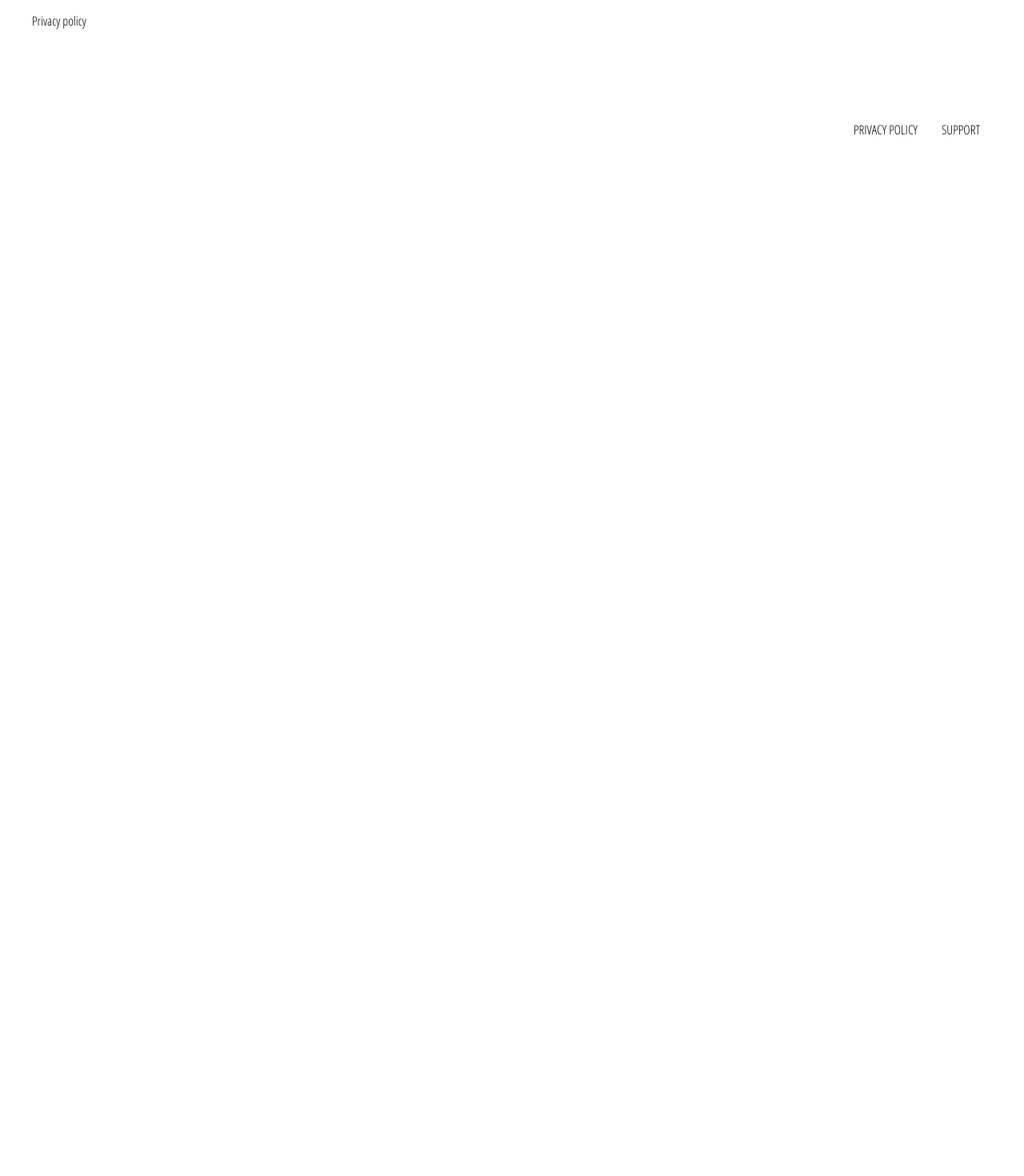
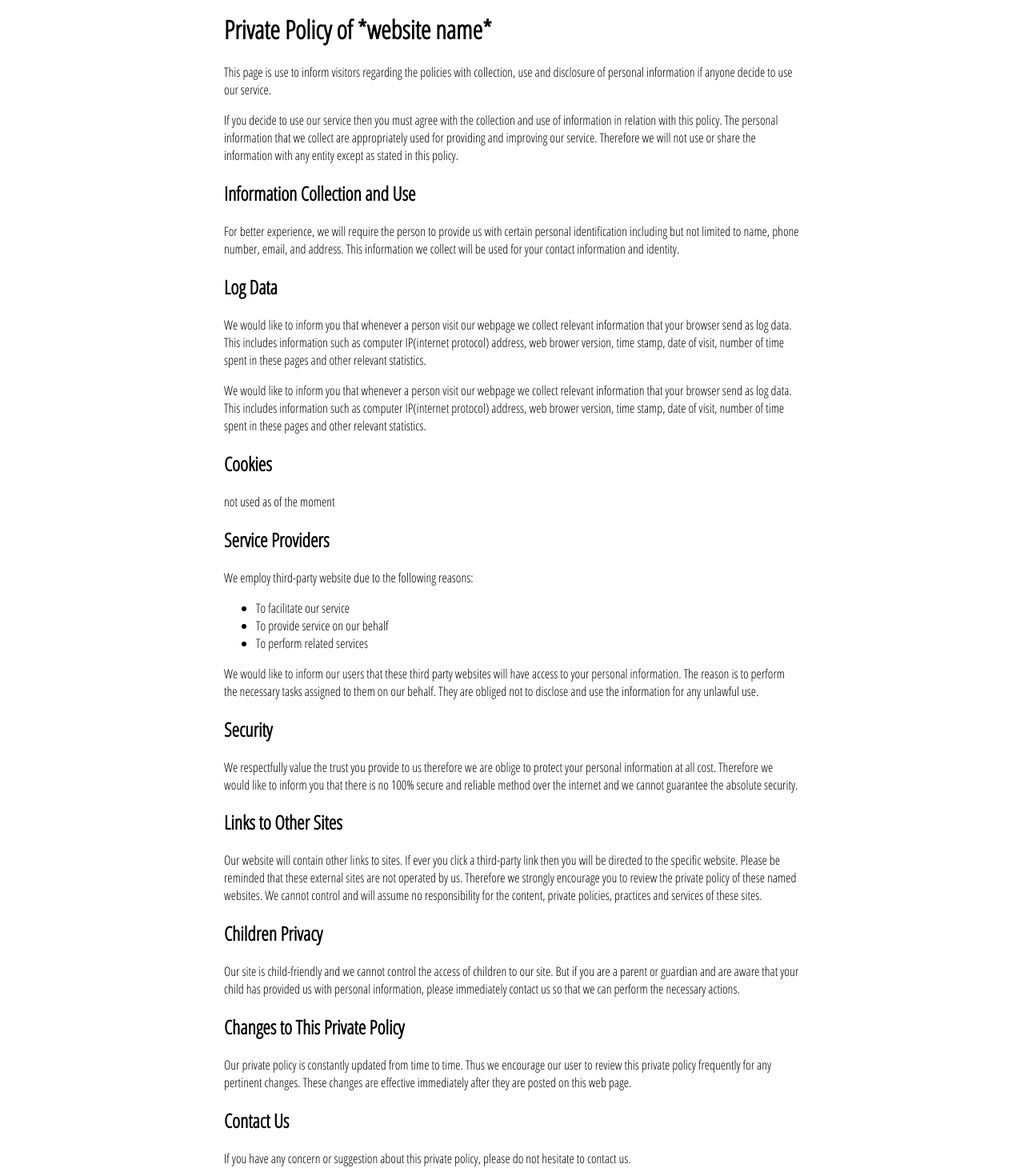
Before and after one commit to catalinagutierrez/project-front-end, a React (Create React App) app: page /privacy-policy in a window 1280 px wide. Shown: the part 100-1570 px from the top of the page at 80% size. Before the commit the page ends 800 px from the top, so only its background shows below. Built offline with nearby package versions, Linux system fonts and the light colour scheme; no server answers.

Commit message:
Added photo upload when placing for adoption.

```diff
--- a/package.json
+++ b/package.json
@@ -10,6 +10,7 @@
     "@testing-library/react": "^12.1.3",
     "@testing-library/user-event": "^13.5.0",
     "axios": "^0.26.1",
+    "firebase": "^9.6.11",
     "node-sass": "^7.0.1",
     "react": "^17.0.2",
     "react-dom": "^17.0.2",
@@ -19,6 +20,7 @@
     "redux": "^4.1.2",
     "redux-logger": "^3.0.6",
     "redux-persist": "^6.0.0",
+    "uuid": "^8.3.2",
     "web-vitals": "^2.1.4"
   },
   "scripts": {
--- a/src/components/pet-information/pet-information.styles.scss
+++ b/src/components/pet-information/pet-information.styles.scss
@@ -2,7 +2,7 @@
     display: flex;
     flex-direction: row;
     justify-content: space-between;
-    margin: 60px;
+    margin: 20px 60px 40px 60px;
     font-size: x-large;
 
     hr{
@@ -30,7 +30,7 @@
 
   .wd-pet-img {
     max-width: 400px;
-    max-height: 600px;
+    max-height: 500px;
     margin:auto;
   }
 
--- a/src/components/place-for-adoption-form/place-for-adoption-form.jsx
+++ b/src/components/place-for-adoption-form/place-for-adoption-form.jsx
@@ -1,6 +1,10 @@
 import React, { useState } from "react";
 import { useDispatch, useSelector } from "react-redux";
 import { useNavigate } from "react-router-dom";
+
+import { storage } from "../../firebase.utils";
+import { ref, uploadBytes, getDownloadURL } from "firebase/storage";
+import { v4 } from "uuid";
 
 import FormInput from "../form-input/form-input";
 import Button from "../button/button";
@@ -16,6 +20,7 @@ const PlaceForAdoptionForm = () => {
   const currentUser = useSelector((state) => state.user.currentUser);
   const [error, setError] = useState({});
   const [breeds, setBreeds] = useState(["Select a breed"]);
+  const [images, setImages] = useState([]);
   const [itemInformation, setItemInformation] = useState({
     name: "",
     species: "",
@@ -30,9 +35,7 @@ const PlaceForAdoptionForm = () => {
       email: currentUser.email,
       phone: currentUser.phone,
     },
-    photos: [
-      "https://dl5zpyw5k3jeb.cloudfront.net/photos/pets/55262200/1/?bust=1649605022&width=600",
-    ],
+    photos: [],
   });
 
   const { name, species, age, gender, size, breed, description } =
@@ -91,27 +94,29 @@ const PlaceForAdoptionForm = () => {
 
   const handleSubmit = async (event) => {
     event.preventDefault();
+    if (validate()) {
+      let uploads = [];
+      let urlFetches = [];
 
-    if (validate()) {
-      if (itemInformation.species === "cat" && itemInformation.age === "baby") {
-        itemInformation.category = "kittens";
-      }
-      if (
-        itemInformation.species === "cat" &&
-        itemInformation.age === "adult"
-      ) {
-        itemInformation.category = "cats";
-      }
-      if (itemInformation.species === "dog" && itemInformation.age === "baby") {
-        itemInformation.category = "puppies";
-      }
-      if (
-        itemInformation.species === "dog" &&
-        itemInformation.age === "adult"
-      ) {
-        itemInformation.category = "dogs";
-      }
+      images.forEach((image) => {
+        const uuid = v4();
+        const imageRef = ref(storage, `images/${uuid}`);
+        uploads.push(
+          uploadBytes(imageRef, image).then((res) => {
+            urlFetches.push(
+              getDownloadURL(imageRef).then((res) => {
+                setItemInformation({
+                  ...itemInformation,
+                  photos: itemInformation.photos.push(res),
+                });
+              })
+            );
+          })
+        );
+      });
 
+      Promise.all(uploads).then(() => {
+        Promise.all(urlFetches).then(async () => {
           try {
             const postedItem = await addPet(dispatch, itemInformation);
             updateUser(dispatch, {
@@ -122,6 +127,8 @@ const PlaceForAdoptionForm = () => {
           } catch (error) {
             alert(error);
           }
+        });
+      });
     }
   };
 
@@ -134,6 +141,10 @@ const PlaceForAdoptionForm = () => {
       const response = await getbreeds(value);
       setBreeds(response);
     }
+  };
+
+  const fileHandler = (event) => {
+    setImages([...event.target.files]);
   };
 
   return (
@@ -279,6 +290,10 @@ const PlaceForAdoptionForm = () => {
             </option>
           ))}
         </select>
+        {images.length > 0
+          ? images.forEach((image) => <img src={image} alt="uploaded file" />)
+          : ""}
+        <input type="file" multiple onChange={(event) => fileHandler(event)} />
         <Button onClick={handleSubmit}>CONFIRM</Button>
       </form>
     </div>
--- a/src/components/user-information/user-information.jsx
+++ b/src/components/user-information/user-information.jsx
@@ -112,7 +112,7 @@ const UserInformation = ({ user }) => {
     return (
       <div className="wd-user-information">
         <img
-          src={require(`../../assets/user1.png`)}
+          src={require(`../../assets/user.png`)}
           alt="user"
           className="wd-user-img"
         />
@@ -132,7 +132,7 @@ const UserInformation = ({ user }) => {
     return (
       <div className="wd-user-information">
         <img
-          src={require(`../../assets/user1.png`)}
+          src={require(`../../assets/user.png`)}
           alt="user"
           className="wd-user-img"
         />
--- /dev/null
+++ b/src/firebase.utils.js
@@ -0,0 +1,17 @@
+import { initializeApp } from "firebase/app";
+import { getStorage } from "firebase/storage";
+
+const firebaseConfig = {
+  apiKey: "AIzaSyB3dvEGnwzURwtwiF07700dbw9ONSIBtgY",
+  authDomain: "cat-animal-rescue-db.firebaseapp.com",
+  databaseURL: "https://cat-animal-rescue-db.firebaseio.com",
+  projectId: "cat-animal-rescue-db",
+  storageBucket: "cat-animal-rescue-db.appspot.com",
+  messagingSenderId: "379330288160",
+  appId: "1:379330288160:web:b28938c6703fbe65cd3a45",
+  measurementId: "G-KCPWF17ZKQ",
+};
+
+// Initialize Firebase
+const app = initializeApp(firebaseConfig);
+export const storage = getStorage(app);
--- a/src/pages/place-for-adoption/place-for-adoption.styles.scss
+++ b/src/pages/place-for-adoption/place-for-adoption.styles.scss
@@ -4,3 +4,9 @@
   justify-content: center;
   margin: 30px auto;
 }
+
+.wd-uploaded-images{
+    max-width: 200px;
+    max-height: 200px;
+    margin: 20px 10px;
+}
--- a/src/pages/privacy-policy/privacy-policy.jsx
+++ b/src/pages/privacy-policy/privacy-policy.jsx
@@ -1,7 +1,95 @@
 import React from "react";
 
+import "./privacy-policy.styles.scss";
+
 const PrivacyPolicyPage = () => {
-  return <div>Privacy policy</div>;
+  return (
+    <div className="wd-privacy-policy">
+      <h1>Private Policy of *website name*</h1>
+      <p>
+        This page is use to inform visitors regarding the policies with
+        collection, use and disclosure of personal information if anyone decide
+        to use our service.
+      </p>
+      <p>
+        If you decide to use our service then you must agree with the collection
+        and use of information in relation with this policy. The personal
+        information that we collect are appropriately used for providing and
+        improving our service. Therefore we will not use or share the
+        information with any entity except as stated in this policy.{" "}
+      </p>
+      <h2>Information Collection and Use</h2>
+      <p>
+        For better experience, we will require the person to provide us with
+        certain personal identification including but not limited to name, phone
+        number, email, and address. This information we collect will be used for
+        your contact information and identity.
+      </p>
+      <h2>Log Data</h2>
+      <p>
+        We would like to inform you that whenever a person visit our webpage we
+        collect relevant information that your browser send as log data. This
+        includes information such as computer IP(internet protocol) address, web
+        brower version, time stamp, date of visit, number of time spent in these
+        pages and other relevant statistics.
+      </p>
+      We would like to inform you that whenever a person visit our webpage we
+      collect relevant information that your browser send as log data. This
+      includes information such as computer IP(internet protocol) address, web
+      brower version, time stamp, date of visit, number of time spent in these
+      pages and other relevant statistics.<h2>Cookies</h2>
+      <p>not used as of the moment</p>
+      <h2>Service Providers</h2>
+      <p>We employ third-party website due to the following reasons:</p>
+      <ul>
+        <li>To facilitate our service</li>
+        <li>To provide service on our behalf</li>
+        <li>To perform related services</li>
+      </ul>
+      <p>
+        We would like to inform our users that these third party websites will
+        have access to your personal information. The reason is to perform the
+        necessary tasks assigned to them on our behalf. They are obliged not to
+        disclose and use the information for any unlawful use.{" "}
+      </p>
+      <h2>Security</h2>
+      <p>
+        We respectfully value the trust you provide to us therefore we are
+        oblige to protect your personal information at all cost. Therefore we
+        would like to inform you that there is no 100% secure and reliable
+        method over the internet and we cannot guarantee the absolute security.{" "}
+      </p>
+      <h2>Links to Other Sites</h2>
+      <p>
+        Our website will contain other links to sites. If ever you click a
+        third-party link then you will be directed to the specific website.
+        Please be reminded that these external sites are not operated by us.
+        Therefore we strongly encourage you to review the private policy of
+        these named websites. We cannot control and will assume no
+        responsibility for the content, private policies, practices and services
+        of these sites.
+      </p>
+      <h2>Children Privacy</h2>
+      <p>
+        Our site is child-friendly and we cannot control the access of children
+        to our site. But if you are a parent or guardian and are aware that your
+        child has provided us with personal information, please immediately
+        contact us so that we can perform the necessary actions.
+      </p>
+      <h2>Changes to This Private Policy</h2>
+      <p>
+        Our private policy is constantly updated from time to time. Thus we
+        encourage our user to review this private policy frequently for any
+        pertinent changes. These changes are effective immediately after they
+        are posted on this web page.
+      </p>
+      <h2>Contact Us</h2>
+      <p>
+        If you have any concern or suggestion about this private policy, please
+        do not hesitate to contact us.
+      </p>
+    </div>
+  );
 };
 
 export default PrivacyPolicyPage;
--- /dev/null
+++ b/src/pages/privacy-policy/privacy-policy.styles.scss
@@ -0,0 +1,5 @@
+.wd-privacy-policy{
+    width: 60%;
+    align-self: center;
+    margin: auto;
+}
--- a/src/redux/pet-data/pet-data.actions.js
+++ b/src/redux/pet-data/pet-data.actions.js
@@ -84,6 +84,7 @@ export const getPetDetails = async (id) => {
 };
 
 export const addPet = async (dispatch, item) => {
+  console.log(item);
   const newPet = await LocalPetService.createPet(item);
   dispatch({
     type: PetDataActionTypes.ADD_PET,
```
Also changed, not shown: src/assets/user.png (added), 1 other file (tests, documents, lock files or other folders). Lines whose indentation alone changed are shown as unchanged.
